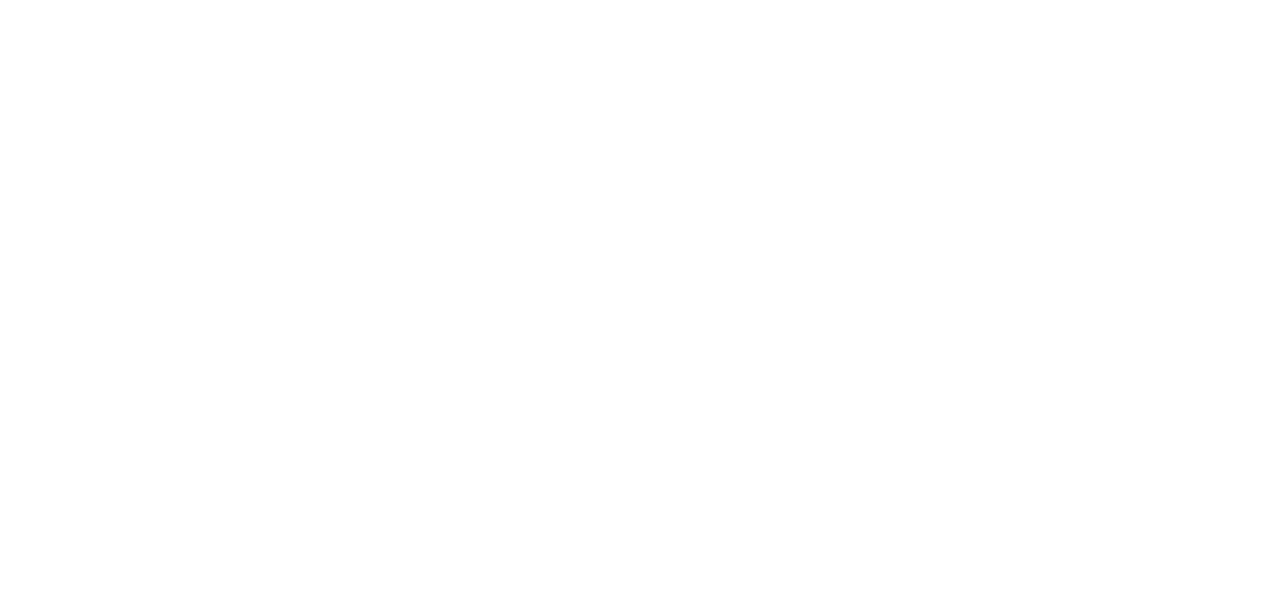
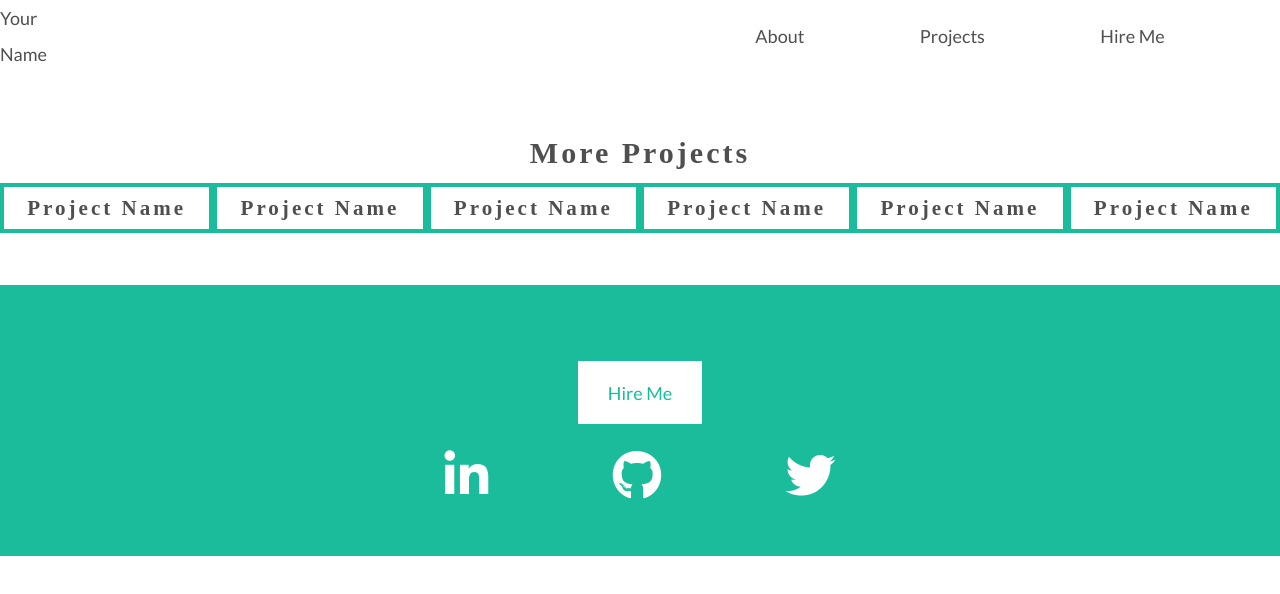
Before and after one commit to vikkisnax/resume-template-project, a plain HTML site: page projects.html in a window 1280 px wide. Drawn offline with Linux system fonts and the light colour scheme; a web font is replaced by a local one.

Commit message:
built the html for the projects page

```diff
--- a/projects.html
+++ b/projects.html
@@ -4,9 +4,70 @@
     <meta charset="UTF-8">
     <meta http-equiv="X-UA-Compatible" content="IE=edge">
     <meta name="viewport" content="width=device-width, initial-scale=1.0">
-    <title>Document</title>
+    <link rel="preconnect" href="https://fonts.googleapis.com">
+    <link rel="preconnect" href="https://fonts.gstatic.com" crossorigin>
+    <link href="https://fonts.googleapis.com/css2?family=Lato&family=Lustria&family=Monoton&display=swap" rel="stylesheet">
+    <link rel="stylesheet" href="styles/index.css">
+    <title>My Projects</title>
+    <script src="https://kit.fontawesome.com/8a25087001.js" crossorigin="anonymous"></script>
 </head>
 <body>
-
+    <header>
+        <nav class="main">
+            <div>
+                <a href="index.html">Your<br>Name</a>
+            </div>
+            <div class="links">
+                <a href="#about">About</a>
+                <a href="projects.html">Projects</a>
+                <a href="#hire">Hire Me</a>
+            </div>
+        </nav>
+    </header>
+    <section>
+        <h2>More Projects</h2>
+        <div class="container">
+            <div class="box project1">
+                <div class="hide">
+                    <h3>Project Name</h3>
+                </div>
+            </div>
+            <div class="box project2">
+                <div class="hide">
+                    <h3>Project Name</h3>
+                </div>
+            </div>
+            <div class="box project3">
+                <div class="hide">
+                    <h3>Project Name</h3>
+                </div>
+            </div>
+            <div class="box project4">
+                <div class="hide">
+                    <h3>Project Name</h3>
+                </div>
+            </div>
+            <div class="box project5">
+                <div class="hide">
+                    <h3>Project Name</h3>
+                </div>
+            </div>
+            <div class="box project6">
+                <div class="hide">
+                    <h3>Project Name</h3>
+                </div>
+            </div>
+        </div>
+    </section>
+    <footer id="hire">
+        <div>
+            <button class="special">Hire Me</button>
+            <nav class="social">
+                <a href="https://www.linkedin.com/in/brit-hemming-613b3551/" target="_blank"><i class="fab fa-linkedin-in"></i></a>
+                <a href="https://github.com/BrityHemming" target="_blank"><i class="fab fa-github"></i></a>
+                <a href="https://twitter.com/BritHemming" target="_blank"><i class="fab fa-twitter"></i></a>
+            </nav>
+        </div>
+    </footer>
 </body>
 </html>
```
